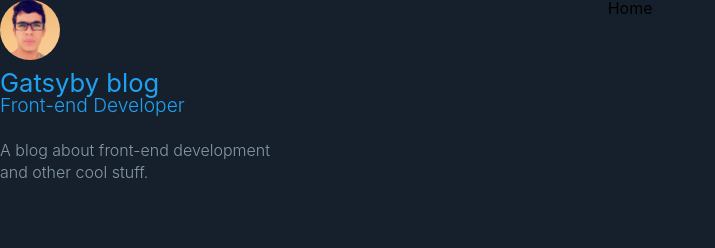
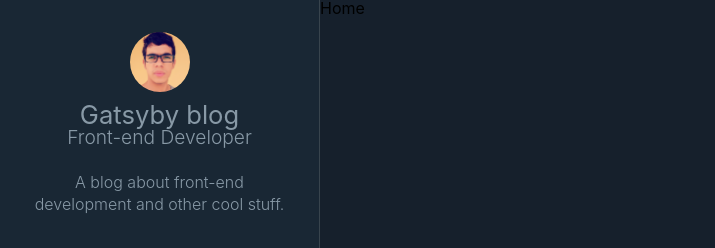
Before and after one commit to phenrique7/gatsby-blog, a Gatsby site: page / in a window 1280 px wide. Shown: the top 248 px of the page, without its empty margins (0-715 px from the left). Built offline with nearby package versions, Linux system fonts and the light colour scheme; Gatsby itself is replaced by a stand-in of ours.

Commit message:
improvement: implements Sidebar component and put it in Layout

```diff
--- a/src/components/layout/Layout.js
+++ b/src/components/layout/Layout.js
@@ -1,6 +1,6 @@
 import * as React from 'react';
 import PropTypes from 'prop-types';
-import Profile from '../profile/Profile';
+import Sidebar from '../sidebar/Sidebar';
 import * as S from './Layout.style';
 import GlobalStyle from '../../styles/global';
 
@@ -13,9 +13,7 @@
   return (
     <S.LayoutRoot>
       <GlobalStyle />
-      <aside>
-        <Profile />
-      </aside>
+      <Sidebar />
       <S.LayoutMain>{children}</S.LayoutMain>
     </S.LayoutRoot>
   );
--- /dev/null
+++ b/src/components/sidebar/Sidebar.js
@@ -0,0 +1,11 @@
+import * as React from 'react';
+import Profile from '../profile/Profile';
+import * as S from './Sidebar.style';
+
+export default function Sidebar() {
+  return (
+    <S.SidebarRoot>
+      <Profile />
+    </S.SidebarRoot>
+  );
+}
--- /dev/null
+++ b/src/components/sidebar/Sidebar.style.js
@@ -0,0 +1,14 @@
+import styled from 'styled-components';
+
+export const SidebarRoot = styled.aside`
+  display: flex;
+  flex-direction: column;
+  align-items: center;
+  border-right: 1px solid #38444d;
+  background: #192734;
+  height: 100vh;
+  position: fixed;
+  padding: 2rem;
+  text-align: center;
+  width: 20rem;
+`;
```
